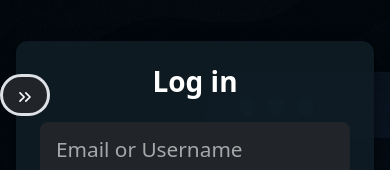
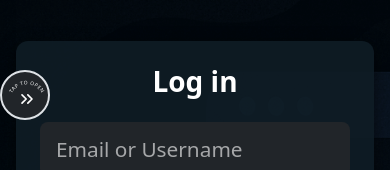
Before and after one commit to sabrinacinque/taskboard-deploy, a React (Vite) app in the folder frontend/: page /login in a window 390 px wide. Both pictures are taken after a click on the button 335 px from the left and 31 px from the top of the page. Shown: the part 327-497 px from the top of the page. Built offline with nearby package versions, Linux system fonts and the light colour scheme.

Commit message:
aggiustati taptooper per sidebars

```diff
--- /dev/null
+++ b/frontend/src/MainComponent/SidebarWrapper.css
@@ -0,0 +1,33 @@
+/* SidebarWrapper.css */
+
+.circle-button-content {
+  position: relative;
+  width: 50px;
+  height: 50px;
+  /* Manteniamo lo sfondo trasparente perché il button ha già bg-dark */
+}
+
+.circle-button-content svg.circular-text {
+  position: absolute;
+  top: 0;
+  left: 0;
+  width: 100%;
+  height: 100%;
+  transform: rotate(-90deg); /* Ruotiamo il testo di un quarto di giro per far partire la lettura da sinistra */
+  pointer-events: none; /* In modo che il click passi sul button, non sull’SVG */
+}
+
+.circle-button-content svg.circular-text text {
+  fill: white;
+  font-size: 6px;
+  letter-spacing: 0.5px;
+}
+
+.circle-button-content .icon-center {
+  position: absolute;
+  top: 50%;
+  left: 50%;
+  transform: translate(-50%, -50%);
+  z-index: 1;
+  color: white;
+}
--- a/frontend/src/MainComponent/SidebarWrapper.jsx
+++ b/frontend/src/MainComponent/SidebarWrapper.jsx
@@ -1,9 +1,11 @@
+// SidebarWrapper.jsx
 import React, { useState, useEffect } from "react";
 import { ChevronsRight, ChevronsLeft } from "lucide-react";
 import Sidebar from "./Sidebar.jsx";
+import "./SidebarWrapper.css"; // importa il CSS che hai appena creato
 
 export default function SidebarWrapper() {
-  // 1) avatarKey forzerà il remount di <Sidebar> quando cambia
+  // 1) avatarKey forzare il remount di <Sidebar> quando cambia
   const [avatarKey, setAvatarKey] = useState(
     localStorage.getItem("avatar") || ""
   );
@@ -36,16 +38,52 @@ export default function SidebarWrapper() {
       <div className="d-lg-none">
         {/* Bottone fluttuante per aprire/chiudere */}
         <button
-          className="btn btn-outline-secondary position-fixed top-50 start-0 translate-middle-y me-2 bg-dark border border-3 rounded-5 me-3"
+          className="btn btn-outline-secondary position-fixed top-50 translate-middle-y ms-0 bg-dark border border-2 rounded-circle px-0 py-0"
           type="button"
           onClick={toggleLeftSidebar}
-          style={{ zIndex: 1050 }}
+          style={{ zIndex: 1050, width: "50px", height: "50px" }}
         >
-          {leftSidebarOpen ? (
-            <ChevronsLeft size={20} className="text-white" />
-          ) : (
-            <ChevronsRight size={20} className="text-white" />
-          )}
+          <div className="circle-button-content px-auto mx-auto">
+            {/* Icona centrata */}
+            <div className="icon-center">
+              {leftSidebarOpen ? (
+                <ChevronsLeft size={20} />
+              ) : (
+                <ChevronsRight size={20} />
+              )}
+            </div>
+
+            {/* SVG con testo circolare */}
+            <svg
+              className="circular-text p-1"
+              viewBox="0 0 50 50"
+            >
+              <defs>
+                {/*
+                  Definiamo un cerchio di raggio 20 (centro 25,25)
+                  su cui andrà a “scorrere” il testo.
+                */}
+                <path
+                  id="circlePathLeft"
+                  d="
+                    M25,25
+                    m-25,0
+                    a20,20 0 1,1 40,0
+                    a20,20 0 1,1 -40,0
+                  "
+                />
+              </defs>
+              <text>
+                <textPath
+                  href="#circlePathLeft"
+                  startOffset="50%"
+                  textAnchor="middle"
+                >
+                  {leftSidebarOpen ? "TAP TO CLOSE" : "TAP TO OPEN"}
+                </textPath>
+              </text>
+            </svg>
+          </div>
         </button>
 
         <div
@@ -55,7 +93,7 @@ export default function SidebarWrapper() {
             width: "300px",
             zIndex: 1040,
             transition: "left 0.3s ease-in-out",
-            marginTop: "60px" // lascia spazio al header
+            marginTop: "60px", // lascia spazio al header
           }}
         >
           <div key={avatarKey} className="h-100">
@@ -67,7 +105,7 @@ export default function SidebarWrapper() {
         {/* Overlay che copre il resto e chiude la sidebar quando cliccato */}
         {leftSidebarOpen && (
           <div
-            className="position-fixed top-0 start-0 w-100 h-100 bg-dark bg-opacity-50"
+            className="position-fixed top-0 start-0 w-100 h-100  bg-opacity-50"
             style={{ zIndex: 1035, marginTop: "60px" }}
             onClick={toggleLeftSidebar}
           ></div>
--- a/frontend/src/components/StatsPanel.jsx
+++ b/frontend/src/components/StatsPanel.jsx
@@ -17,7 +17,7 @@ export default function StatsPanel({ tasks }) {
   ];
 
   return (
-    <div className="stats-panel p-3 mt-4 text-white bg-dark rounded">
+    <div className="stats-panel p-3 mt-4 mb-5 text-white bg-dark rounded">
       <ul className="list-unstyled mb-4">
         <li>🟢 Open: <strong>{openCount}</strong></li>
         <li>✅ Closed: <strong>{closedCount}</strong></li>
--- a/frontend/src/pages/Dashboard.css
+++ b/frontend/src/pages/Dashboard.css
@@ -85,3 +85,38 @@
     padding-top: 3rem; /* spazio per i due toggle flottanti */
   }
 }
+
+/* --------------------------------------------- */
+/* 6) STILI PER BOTTONE CIRCOLARE SIDEBAR DESTRA */
+/* --------------------------------------------- */
+.circle-button-content-right {
+  position: relative;
+  width: 50px;
+  height: 50px;
+  /* Manteniamo lo sfondo trasparente perché il button ha già bg-dark */
+}
+
+.circle-button-content-right svg.circular-text {
+  position: absolute;
+  top: 0;
+  left: 0;
+  width: 100%;
+  height: 100%;
+  transform: rotate(-90deg); /* Ruotiamo il testo di un quarto di giro per far partire la lettura da sinistra */
+  pointer-events: none; /* In modo che il click passi sul button, non sull'SVG */
+}
+
+.circle-button-content-right svg.circular-text text {
+  fill: white;
+  font-size: 6px;
+  letter-spacing: 0.5px;
+}
+
+.circle-button-content-right .icon-center {
+  position: absolute;
+  top: 50%;
+  left: 50%;
+  transform: translate(-50%, -50%);
+  z-index: 1;
+  color: white;
+}
--- a/frontend/src/pages/Dashboard.jsx
+++ b/frontend/src/pages/Dashboard.jsx
@@ -55,16 +55,52 @@ export default function Dashboard() {
       {/* Sidebar destra - solo su mobile/tablet ha il toggle */}
       <div className="d-xl-none">
         <button
-          className="btn btn-outline-secondary position-fixed top-50 end-0 translate-middle-y me-2 bg-dark border border-3 rounded-5 me-3 "
+          className="btn btn-outline-secondary position-fixed top-50 end-0 translate-middle-y me-3 bg-dark border border-2 rounded-circle px-0 py-0"
           type="button"
           onClick={toggleRightSidebar}
-          style={{ zIndex: 1050 }}
+          style={{ zIndex: 1050, width: "50px", height: "50px" }}
         >
-          {rightSidebarOpen ? (
-            <ChevronsRight size={20} className="text-white" />
-          ) : (
-            <ChevronsLeft size={20} className="text-white" />
-          )}
+          <div className="circle-button-content-right px-auto mx-auto">
+            {/* Icona centrata */}
+            <div className="icon-center">
+              {rightSidebarOpen ? (
+                <ChevronsRight size={20} />
+              ) : (
+                <ChevronsLeft size={20} />
+              )}
+            </div>
+
+            {/* SVG con testo circolare */}
+            <svg
+              className="circular-text p-1"
+              viewBox="0 0 50 50"
+            >
+              <defs>
+                {/*
+                  Definiamo un cerchio di raggio 20 (centro 25,25)
+                  su cui andrà a "scorrere" il testo.
+                */}
+                <path
+                  id="circlePathRight"
+                  d="
+                    M25,25
+                    m-25,0
+                    a20,20 0 1,1 40,0
+                    a20,20 0 1,1 -40,0
+                  "
+                />
+              </defs>
+              <text>
+                <textPath
+                  href="#circlePathRight"
+                  startOffset="50%"
+                  textAnchor="middle"
+                >
+                  {rightSidebarOpen ? "TAP TO CLOSE" : "TAP TO OPEN"}
+                </textPath>
+              </text>
+            </svg>
+          </div>
         </button>
 
         {/* Sidebar destra collassabile su mobile/tablet */}
```
